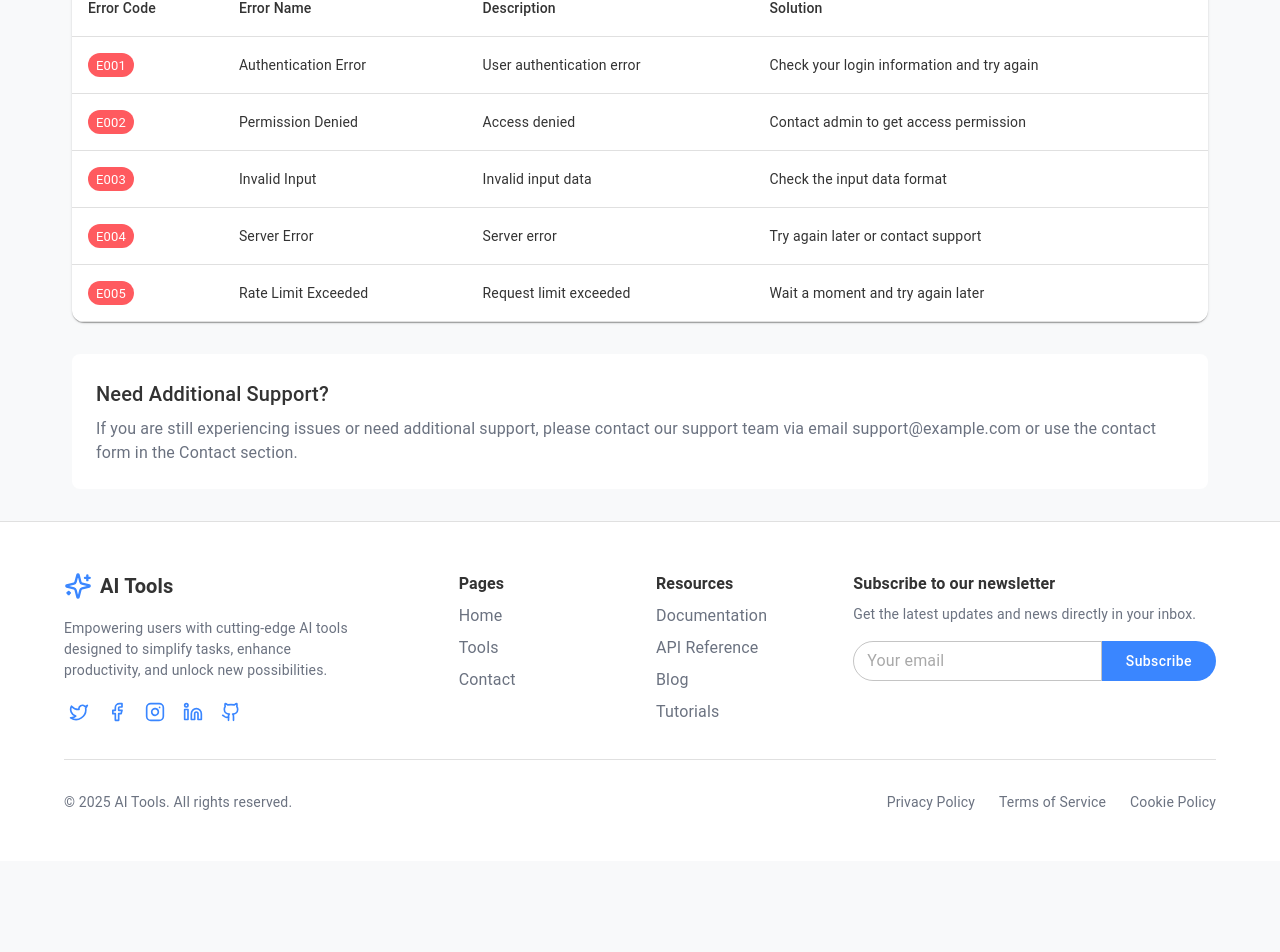
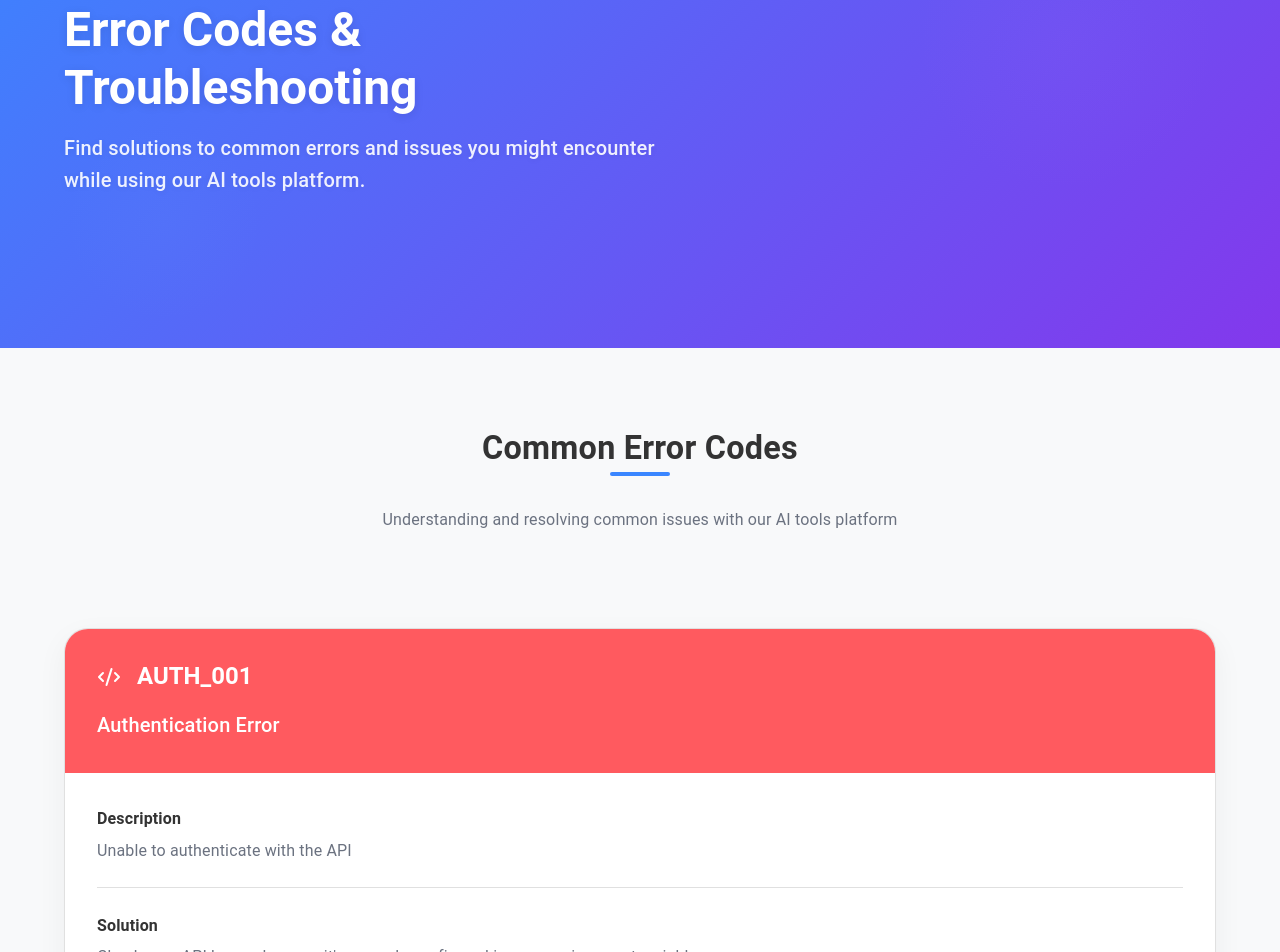
Before and after one commit to NhanPhamThanh-IT/QR-Generator-Fullstack, a React (Vite) app in the folder frontend/: page /docs/troubleshooting/errors-code in a window 1280 px wide. Shown: the part 223-1175 px from the top of the page. Before the commit the page ends 1084 px from the top, so only its background shows below. Built offline with nearby package versions, Linux system fonts and the light colour scheme.

Commit message:
Update new page and component, refactor code, and improve UI

```diff
--- /dev/null
+++ b/frontend/src/constants/DocumentationPage/ErrorCodes.jsx
@@ -0,0 +1,38 @@
+import { AlertTriangle } from 'lucide-react';
+
+export const HERO_SECTION_DATA = {
+    title: "Error Codes & Troubleshooting",
+    description: "Find solutions to common errors and issues you might encounter while using our AI tools platform.",
+    icon: AlertTriangle,
+};
+
+export const errorCodes = [
+    {
+        code: "AUTH_001",
+        title: "Authentication Error",
+        description: "Unable to authenticate with the API",
+        solution: "Check your API key and ensure it's properly configured in your environment variables.",
+        severity: "error"
+    },
+    {
+        code: "API_002",
+        title: "Rate Limit Exceeded",
+        description: "You've exceeded the API rate limit",
+        solution: "Implement rate limiting in your application or upgrade your plan for higher limits.",
+        severity: "warning"
+    },
+    {
+        code: "REQ_003",
+        title: "Invalid Request Format",
+        description: "The request body format is incorrect",
+        solution: "Verify that your request follows the API documentation format and includes all required fields.",
+        severity: "error"
+    },
+    {
+        code: "SYS_004",
+        title: "Service Unavailable",
+        description: "The AI service is temporarily unavailable",
+        solution: "Please try again later or check our status page for updates.",
+        severity: "warning"
+    }
+];
--- a/frontend/src/pages/DocumentationPage/Troubleshooting/ErrorCodes.jsx
+++ b/frontend/src/pages/DocumentationPage/Troubleshooting/ErrorCodes.jsx
@@ -1,87 +1,152 @@
-import React from 'react';
-import { Box, Typography, Table, TableBody, TableCell, TableContainer, TableHead, TableRow, Paper, Chip } from '@mui/material';
+import {
+    Box,
+    Container,
+    Typography,
+    Grid,
+    Card,
+    CardContent,
+    Stack,
+    useTheme,
+    Alert,
+    AlertTitle,
+    Divider,
+} from '@mui/material';
+import {
+    Code2,
+    HelpCircle,
+} from 'lucide-react';
+import { lazy, Suspense } from 'react';
+
+// Components
+const HeroSection = lazy(() => import('@components/sections/HeroSection'));
+const SectionHeading = lazy(() => import('@components/ui/SectionHeading'));
+
+// Constants
+import {
+    HERO_SECTION_DATA,
+    errorCodes
+} from '@constants/DocumentationPage/ErrorCodes';
 
 const ErrorCodes = ({ isMobile }) => {
-    const errorCodes = [
-        {
-            code: "E001",
-            name: "Authentication Error",
-            description: "User authentication error",
-            solution: "Check your login information and try again"
-        },
-        {
-            code: "E002",
-            name: "Permission Denied",
-            description: "Access denied",
-            solution: "Contact admin to get access permission"
-        },
-        {
-            code: "E003",
-            name: "Invalid Input",
-            description: "Invalid input data",
-            solution: "Check the input data format"
-        },
-        {
-            code: "E004",
-            name: "Server Error",
-            description: "Server error",
-            solution: "Try again later or contact support"
-        },
-        {
-            code: "E005",
-            name: "Rate Limit Exceeded",
-            description: "Request limit exceeded",
-            solution: "Wait a moment and try again later"
-        }
-    ];
+    const theme = useTheme();
 
     return (
-        <Box sx={{ maxWidth: 1200, mx: 'auto', p: isMobile ? 2 : 4 }}>
-            <Typography variant="h4" component="h1" gutterBottom>
-                Error Codes & Solutions
-            </Typography>
-            <Typography variant="body1" color="text.secondary" paragraph>
-                List of common error codes and their solutions. If you encounter an error not listed here,
-                please contact us through the Contact page.
-            </Typography>
+        <Box>
+            {/* Hero Section */}
+            <Suspense fallback={<Box sx={{ height: '400px', bgcolor: 'primary.main' }} />}>
+                <HeroSection
+                    heroData={HERO_SECTION_DATA}
+                    isMobile={isMobile}
+                />
+            </Suspense>
 
-            <TableContainer component={Paper} sx={{ mt: 4 }}>
-                <Table>
-                    <TableHead>
-                        <TableRow>
-                            <TableCell>Error Code</TableCell>
-                            <TableCell>Error Name</TableCell>
-                            <TableCell>Description</TableCell>
-                            <TableCell>Solution</TableCell>
-                        </TableRow>
-                    </TableHead>
-                    <TableBody>
-                        {errorCodes.map((error) => (
-                            <TableRow key={error.code}>
-                                <TableCell>
-                                    <Chip
-                                        label={error.code}
-                                        color="error"
-                                        size="small"
-                                    />
-                                </TableCell>
-                                <TableCell>{error.name}</TableCell>
-                                <TableCell>{error.description}</TableCell>
-                                <TableCell>{error.solution}</TableCell>
-                            </TableRow>
-                        ))}
-                    </TableBody>
-                </Table>
-            </TableContainer>
+            {/* Main Content */}
+            <Box sx={{ py: { xs: 6, md: 10 } }}>
+                <Container maxWidth="lg">
+                    <Grid container spacing={6}>
+                        {/* Overview Section */}
+                        <Grid size={{ xs: 12 }}>
+                            <Suspense fallback={<Box sx={{ height: '100px' }} />}>
+                                <SectionHeading
+                                    title="Common Error Codes"
+                                    subtitle="Understanding and resolving common issues with our AI tools platform"
+                                    centered={true}
+                                />
+                            </Suspense>
+                        </Grid>
 
-            <Box sx={{ mt: 4, p: 3, bgcolor: 'background.paper', borderRadius: 1 }}>
-                <Typography variant="h6" gutterBottom>
-                    Need Additional Support?
-                </Typography>
-                <Typography variant="body1" color="text.secondary">
-                    If you are still experiencing issues or need additional support, please contact our support team
-                    via email support@example.com or use the contact form in the Contact section.
-                </Typography>
+                        {/* Error Codes List */}
+                        <Grid size={{ xs: 12 }}>
+                            <Stack spacing={3}>
+                                {errorCodes.map((error) => (
+                                    <Card
+                                        key={error.code}
+                                        elevation={0}
+                                        sx={{
+                                            borderRadius: 3,
+                                            boxShadow: '0 10px 30px rgba(0, 0, 0, 0.05)',
+                                            border: '1px solid',
+                                            borderColor: 'divider',
+                                            overflow: 'hidden',
+                                        }}
+                                    >
+                                        <CardContent sx={{ p: 0 }}>
+                                            <Box sx={{ p: 4, bgcolor: theme.palette[error.severity].main, color: 'white' }}>
+                                                <Box sx={{ display: 'flex', alignItems: 'center', gap: 2, mb: 2 }}>
+                                                    <Code2 size={24} />
+                                                    <Typography variant="h5" fontWeight={600}>
+                                                        {error.code}
+                                                    </Typography>
+                                                </Box>
+                                                <Typography variant="h6" fontWeight={500}>
+                                                    {error.title}
+                                                </Typography>
+                                            </Box>
+                                            <Box sx={{ p: 4 }}>
+                                                <Stack spacing={3}>
+                                                    <Box>
+                                                        <Typography variant="subtitle1" fontWeight={600} gutterBottom>
+                                                            Description
+                                                        </Typography>
+                                                        <Typography variant="body1" color="text.secondary">
+                                                            {error.description}
+                                                        </Typography>
+                                                    </Box>
+                                                    <Divider />
+                                                    <Box>
+                                                        <Typography variant="subtitle1" fontWeight={600} gutterBottom>
+                                                            Solution
+                                                        </Typography>
+                                                        <Typography variant="body1" color="text.secondary">
+                                                            {error.solution}
+                                                        </Typography>
+                                                    </Box>
+                                                </Stack>
+                                            </Box>
+                                        </CardContent>
+                                    </Card>
+                                ))}
+                            </Stack>
+                        </Grid>
+
+                        {/* Additional Help Section */}
+                        <Grid size={{ xs: 12 }}>
+                            <Card
+                                elevation={0}
+                                sx={{
+                                    borderRadius: 3,
+                                    boxShadow: '0 10px 30px rgba(0, 0, 0, 0.05)',
+                                    border: '1px solid',
+                                    borderColor: 'divider',
+                                }}
+                            >
+                                <CardContent sx={{ p: 4 }}>
+                                    <Stack spacing={3}>
+                                        <Box sx={{ display: 'flex', alignItems: 'center', gap: 2 }}>
+                                            <HelpCircle size={24} color={theme.palette.primary.main} />
+                                            <Typography variant="h6" fontWeight={600}>
+                                                Need Additional Help?
+                                            </Typography>
+                                        </Box>
+                                        <Typography variant="body1" color="text.secondary">
+                                            If you're still experiencing issues or can't find your error code here, please:
+                                        </Typography>
+                                        <Stack spacing={2}>
+                                            <Alert severity="info" sx={{ borderRadius: 2 }}>
+                                                <AlertTitle>Check Documentation</AlertTitle>
+                                                Visit our detailed documentation for more information about error handling and best practices.
+                                            </Alert>
+                                            <Alert severity="info" sx={{ borderRadius: 2 }}>
+                                                <AlertTitle>Contact Support</AlertTitle>
+                                                Reach out to our support team with your error code and any relevant logs for assistance.
+                                            </Alert>
+                                        </Stack>
+                                    </Stack>
+                                </CardContent>
+                            </Card>
+                        </Grid>
+                    </Grid>
+                </Container>
             </Box>
         </Box>
     );
--- a/frontend/src/routes/index.jsx
+++ b/frontend/src/routes/index.jsx
@@ -32,6 +32,62 @@
     </PageLayout>
 );
 
+// Main routes configuration
+const mainRoutes = [
+    {
+        path: '/',
+        element: Home,
+        title: 'Home'
+    },
+    {
+        path: '/tools',
+        element: Tools,
+        title: 'Tools'
+    },
+    {
+        path: '/contact',
+        element: Contact,
+        title: 'Contact Us'
+    }
+];
+
+// Documentation routes configuration
+const gettingStartedRoutes = [
+    {
+        path: 'introduction',
+        element: Introduction,
+        title: 'Introduction'
+    },
+    {
+        path: 'quick-start',
+        element: QuickStart,
+        title: 'Quick Start'
+    },
+    {
+        path: 'installation',
+        element: Installation,
+        title: 'Installation'
+    }
+];
+
+const troubleshootingRoutes = [
+    {
+        path: 'common-issues',
+        element: CommonIssues,
+        title: 'Common Issues'
+    },
+    {
+        path: 'faq',
+        element: FAQ,
+        title: 'FAQ'
+    },
+    {
+        path: 'errors-code',
+        element: ErrorCodes,
+        title: 'Error Codes'
+    }
+];
+
 const AppRoutes = () => {
     const theme = useTheme();
     const isMobile = useMediaQuery(theme.breakpoints.down('md'));
@@ -39,30 +95,17 @@
     return (
         <Routes>
             {/* Main Routes */}
+            {mainRoutes.map(({ path, element: Element, title }) => (
                 <Route
-                path="/"
+                    key={path}
+                    path={path}
                     element={
-                    <RouteWrapper title="Home">
-                        <Home isMobile={isMobile} />
+                        <RouteWrapper title={title}>
+                            <Element isMobile={isMobile} />
                         </RouteWrapper>
                     }
                 />
-            <Route
-                path="/tools"
-                element={
-                    <RouteWrapper title="Tools">
-                        <Tools isMobile={isMobile} />
-                    </RouteWrapper>
-                }
-            />
-            <Route
-                path="/contact"
-                element={
-                    <RouteWrapper title="Contact Us">
-                        <Contact isMobile={isMobile} />
-                    </RouteWrapper>
-                }
-            />
+            ))}
 
             {/* Documentation Routes */}
             <Route path="/docs">
@@ -74,55 +117,34 @@
                         </RouteWrapper>
                     }
                 />
+
+                {/* Getting Started Routes */}
+                {gettingStartedRoutes.map(({ path, element: Element, title }) => (
                     <Route
-                    path="introduction"
+                        key={path}
+                        path={path}
                         element={
-                        <RouteWrapper title="Introduction">
-                            <Introduction isMobile={isMobile} />
+                            <RouteWrapper title={title}>
+                                <Element isMobile={isMobile} />
                             </RouteWrapper>
                         }
                     />
+                ))}
+
+                {/* Troubleshooting Routes */}
+                <Route path="troubleshooting">
+                    {troubleshootingRoutes.map(({ path, element: Element, title }) => (
                         <Route
-                    path="quick-start"
+                            key={path}
+                            path={path}
                             element={
-                        <RouteWrapper title="Quick Start">
-                            <QuickStart isMobile={isMobile} />
+                                <RouteWrapper title={title}>
+                                    <Element isMobile={isMobile} />
                                 </RouteWrapper>
                             }
                         />
-                <Route
-                    path="installation"
-                    element={
-                        <RouteWrapper title="Installation">
-                            <Installation isMobile={isMobile} />
-                        </RouteWrapper>
-                    }
-                />
-                {/* Troubleshooting Routes */}
-                <Route
-                    path="troubleshooting/common-issues"
-                    element={
-                        <RouteWrapper title="Common Issues">
-                            <CommonIssues isMobile={isMobile} />
-                        </RouteWrapper>
-                    }
-                />
-                <Route
-                    path="troubleshooting/faq"
-                    element={
-                        <RouteWrapper title="FAQ">
-                            <FAQ isMobile={isMobile} />
-                        </RouteWrapper>
-                    }
-                />
-                <Route
-                    path="troubleshooting/errors-code"
-                    element={
-                        <RouteWrapper title="Error Codes">
-                            <ErrorCodes isMobile={isMobile} />
-                        </RouteWrapper>
-                    }
-                />
+                    ))}
+                </Route>
             </Route>
         </Routes>
     );
```
Lines whose indentation alone changed are shown as unchanged.
